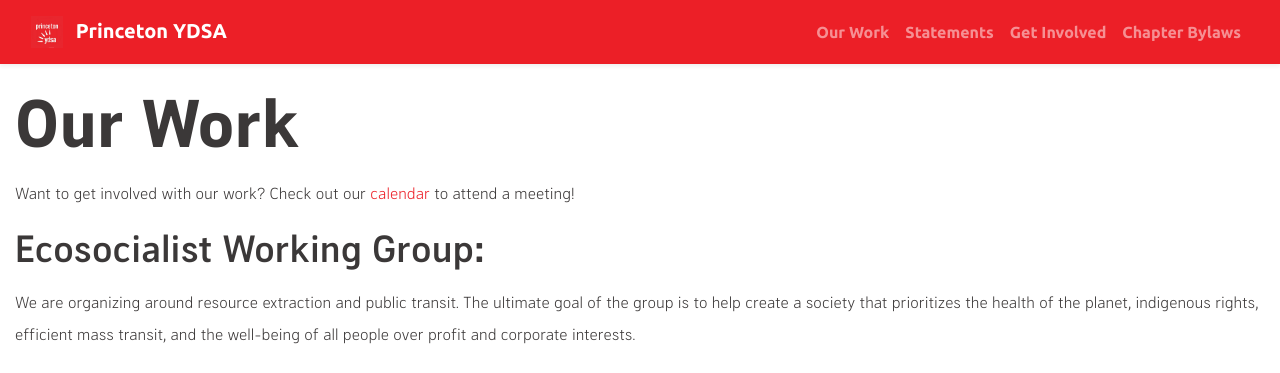
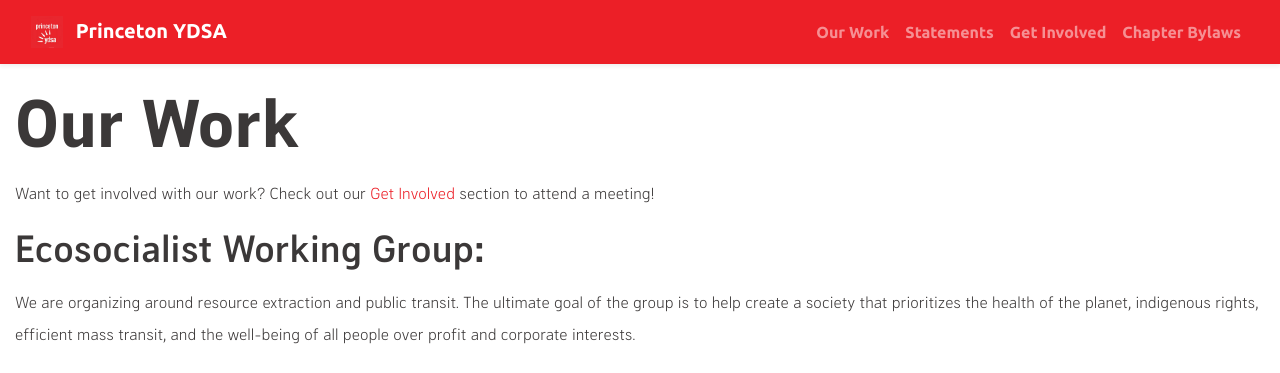
Before and after one commit to centralnjdsa-ntc/princetonydsa.github.io, a Jekyll site: the page built from _pages/our-work.md, in a window 1280 px wide. Shown: the top 373 px of the page. Built offline with Jekyll 4.4.1, drawn with Linux system fonts in a browser that asks for light colours.

Commit message:
Update our-work.md

```diff
--- a/_pages/our-work.md
+++ b/_pages/our-work.md
@@ -4,7 +4,7 @@
 permalink: /our-work/
 ---
 
-Want to get involved with our work? Check out our [calendar](../calendar) to attend a meeting!
+Want to get involved with our work? Check out our [Get Involved](../get-involved) section to attend a meeting!
 
 ### Ecosocialist Working Group:
 
```
